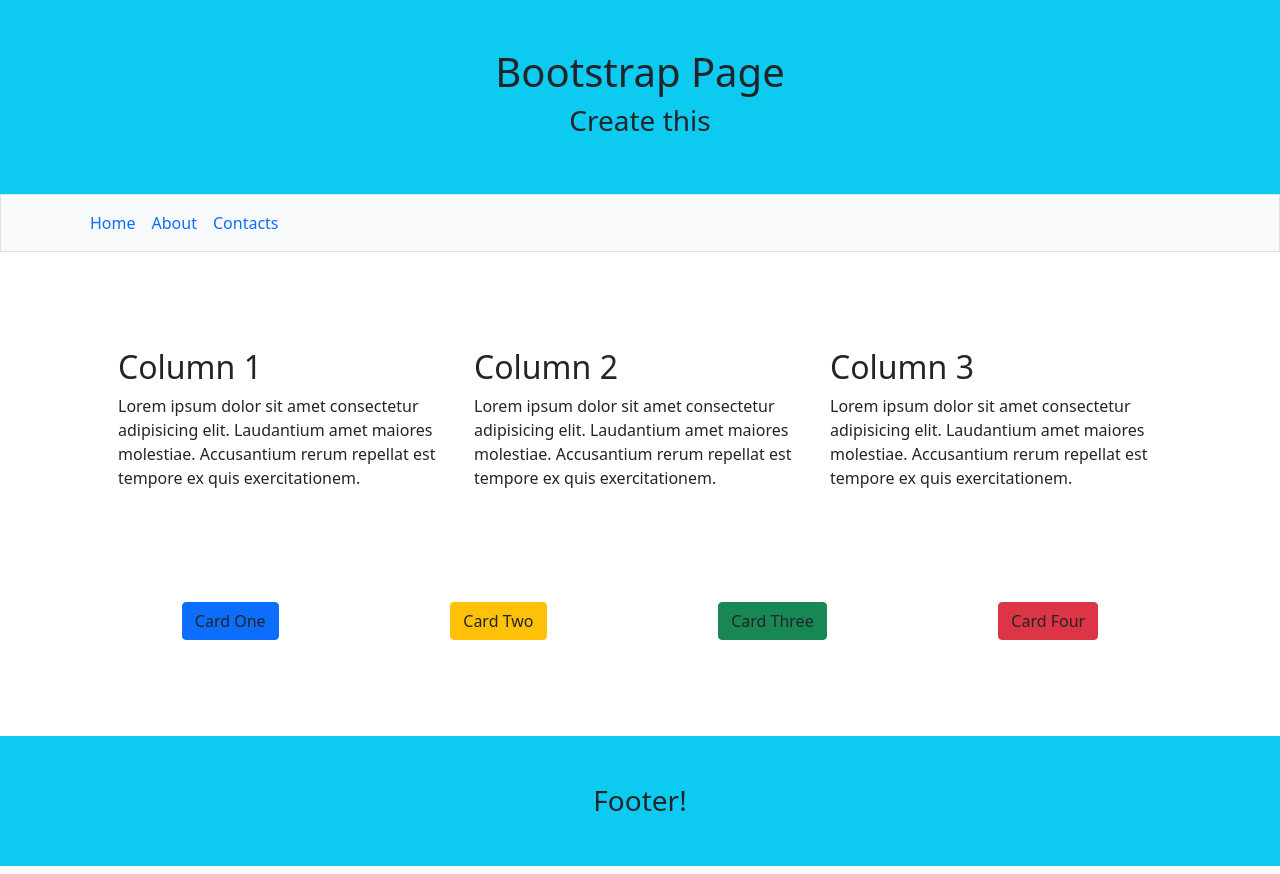
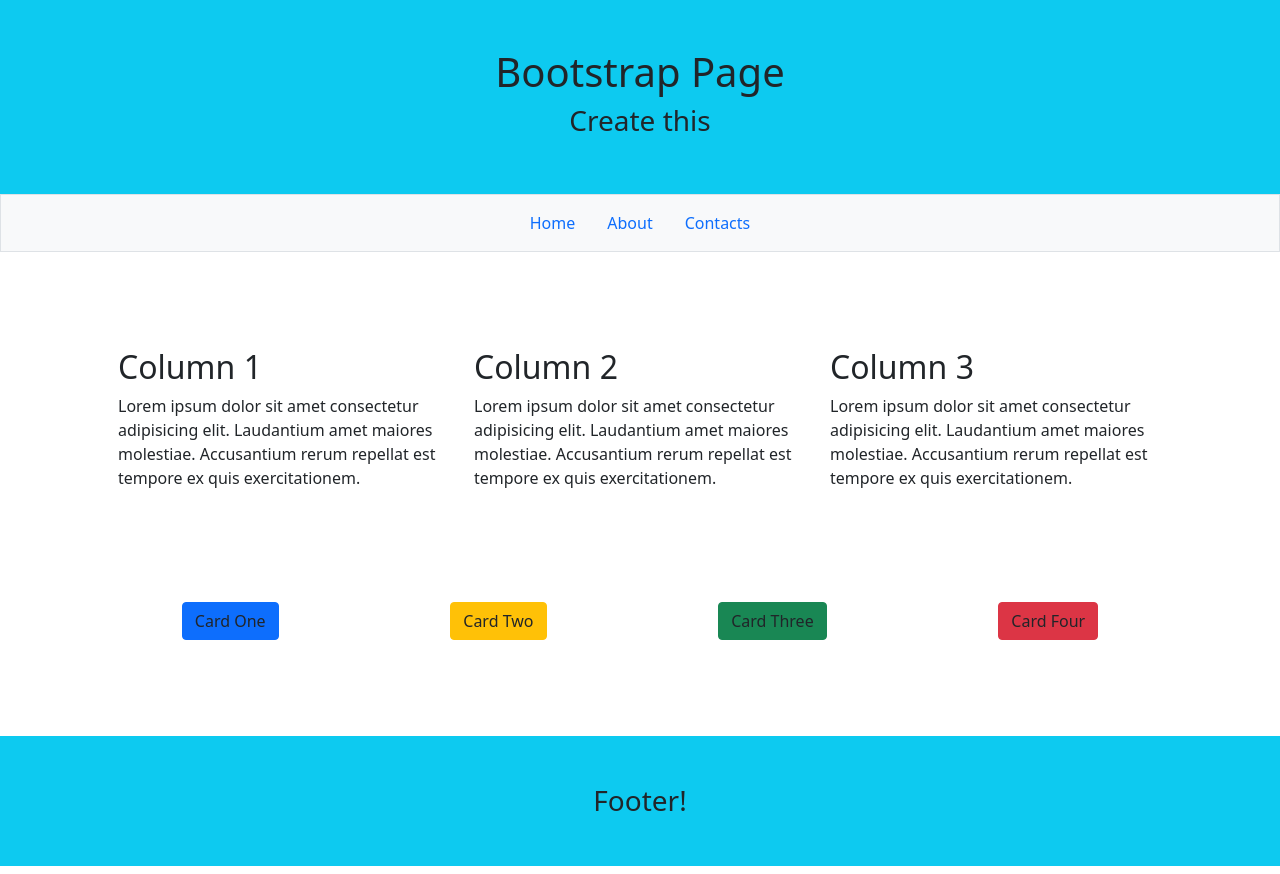
Before and after one commit to vincenzoarena/bootstrap, a plain HTML site: page index.html in a window 1280 px wide. Drawn offline with nearby package versions, Linux system fonts and the light colour scheme.

Commit message:
2022-02-28 - Header fixed

```diff
--- a/index.html
+++ b/index.html
@@ -20,21 +20,11 @@
             <h1>Bootstrap Page</h1>
             <h3>Create this</h3>
         </div>
-        <nav class="navbar navbar-expand-lg bg-light border">
-            <div class="container">
-                <ul class="navbar-nav d-flex justify-content-space-between align-items-center">
-                  <li class="nav-item">
-                    <a class="nav-link active text-primary" aria-current="page" href="#">Home</a>
-                  </li>
-                  <li class="nav-item">
-                    <a class="nav-link active text-primary" aria-current="page" href="#">About</a>
-                  </li>
-                  <li class="nav-item">
-                    <a class="nav-link active text-primary" aria-current="page" href="#">Contacts</a>
-                  </li>
-                </ul>
-            </div>
-          </nav>
+        <nav class="navbar d-flex flex-row justify-content-center flex-md-row navbar-light bg-light border">
+            <a class="nav-link active text-primary" aria-current="page" href="#">Home</a>
+            <a class="nav-link active text-primary" aria-current="page" href="#">About</a>
+            <a class="nav-link active text-primary" aria-current="page" href="#">Contacts</a>
+        </nav>
     </header>
     <main class="p-5">
         <div class="bg secondary container w-100 p-5 d-flex justify-content-around">
@@ -61,7 +51,7 @@
         </div>
     </main>
     <footer class="footer">
-        <h3 class="bg-info d-flex justify-content-center flex-column align-items-center p-5">Footer!</h3>
+        <h3 class="bg-info d-flex justify-content-center flex-column align-items-center p-5 mb-0">Footer!</h3>
     </footer>
     <!-- JavaScript Bundle with Popper -->
     <script src="https://cdn.jsdelivr.net/npm/bootstrap@5.1.3/dist/js/bootstrap.bundle.min.js" integrity="sha384-ka7Sk0Gln4gmtz2MlQnikT1wXgYsOg+OMhuP+IlRH9sENBO0LRn5q+8nbTov4+1p" crossorigin="anonymous"></script>
```
